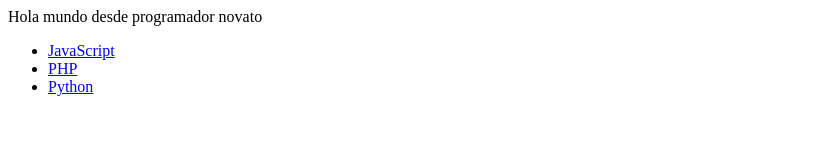
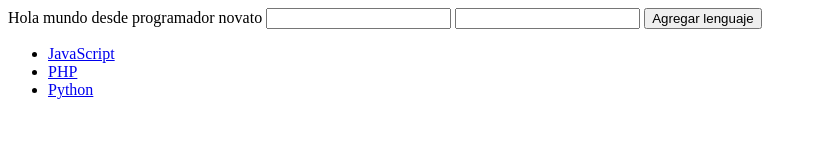
Before and after one commit to programadornovato/vuejs, a plain HTML site: page index.html in a window 1280 px wide. Shown: the whole page, without its empty margins (0-817 px from the left). Drawn offline with nearby package versions, Linux system fonts and the light colour scheme.

Commit message:
03.-Vue js 2 tutorial español 👀 [v-model,@click,v-on:click]

```diff
--- a/index.html
+++ b/index.html
@@ -7,6 +7,9 @@
   <body>
     <div id="elemento">
       {{contenido}}
+      <input type="text" v-model="nuevoLenguaje" />
+      <input type="text" v-model="nuevoLink" />
+      <button @click="agregarLenguaje" >Agregar lenguaje</button>
       <ul>
         <li v-for="lenguaje of lenguajes" ><a :href="lenguaje.link" target="_blank" >{{lenguaje.nombre}}</a></li>
       </ul>
@@ -22,8 +25,15 @@
         {nombre:"JavaScript",link:'https://www.javascript.com'},
         {nombre:"PHP",link:'https://php.net'},
         {nombre:"Python",link:'https://www.python.org'}
-        ]
-      }
+        ],
+        nuevoLenguaje:'',
+        nuevoLink:'',
+      },
+      methods: {
+        agregarLenguaje(){
+          this.lenguajes.push({nombre:this.nuevoLenguaje,link:this.nuevoLink})
+        }
+      },
     })
   </script>
 </html>
```
